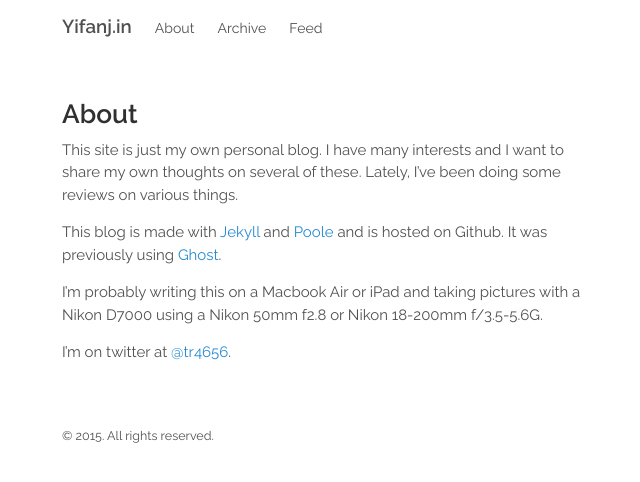
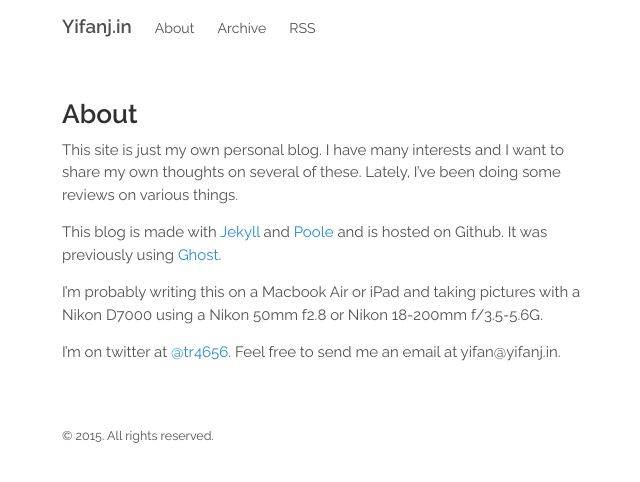
Before and after one commit to tr4656/tr4656.github.io, a Jekyll site: the page built from about.md, in a window 1280 px wide. Shown: the top 482 px of the page, without its empty margins (308-948 px from the left). Built offline with Jekyll 4.4.1, drawn with Linux system fonts in a browser that asks for light colours; nearby versions of some CDN libraries.

Commit message:
Minor changes

```diff
--- a/_config.yml
+++ b/_config.yml
@@ -14,4 +14,4 @@
 pages_list:
   About: '/about'
   Archive: '/archive'
-  Feed: '/atom.xml'
+  RSS: '/atom.xml'
--- a/about.md
+++ b/about.md
@@ -10,4 +10,4 @@
 
 I'm probably writing this on a Macbook Air or iPad and taking pictures with a Nikon D7000 using a Nikon 50mm f2.8 or Nikon 18-200mm f/3.5-5.6G.
 
-I'm on twitter at [@tr4656](https://twitter.com/tr4656).
+I'm on twitter at [@tr4656](https://twitter.com/tr4656). Feel free to send me an email at yifan@yifanj.in.
```
